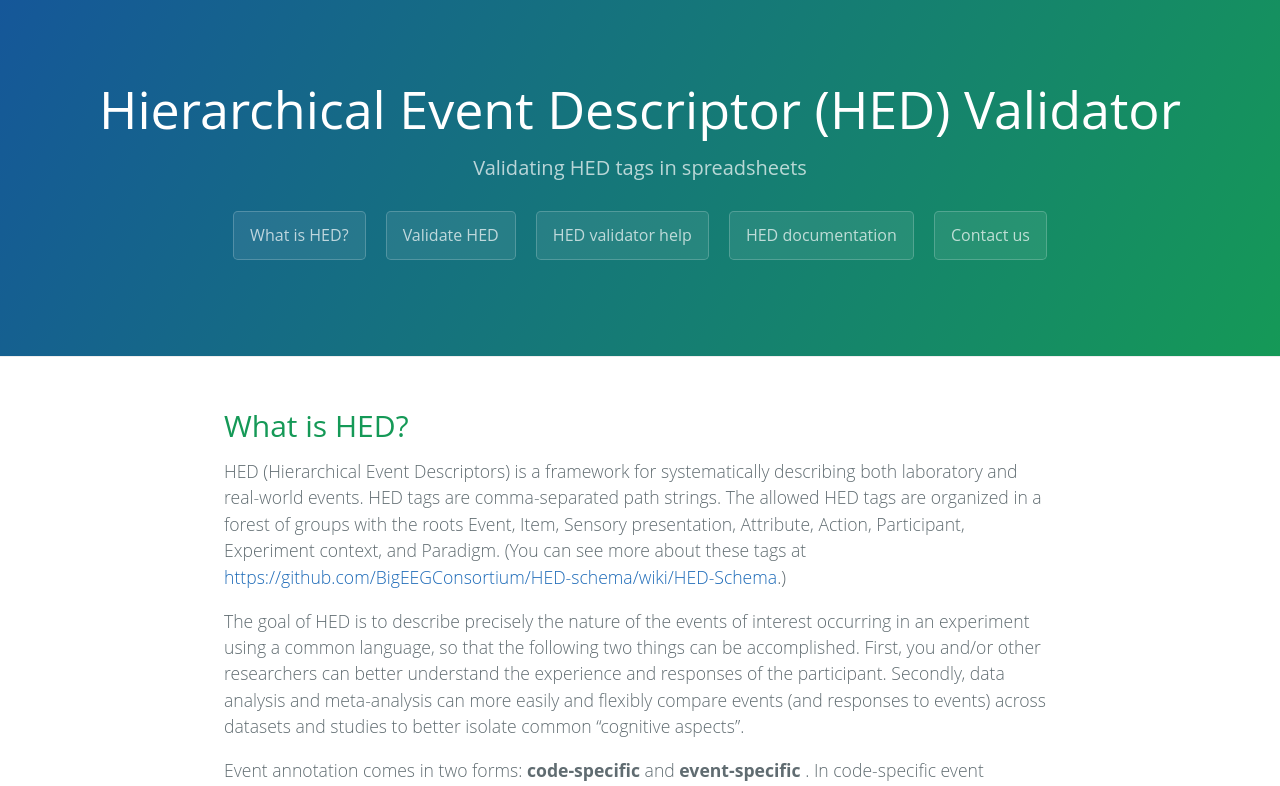
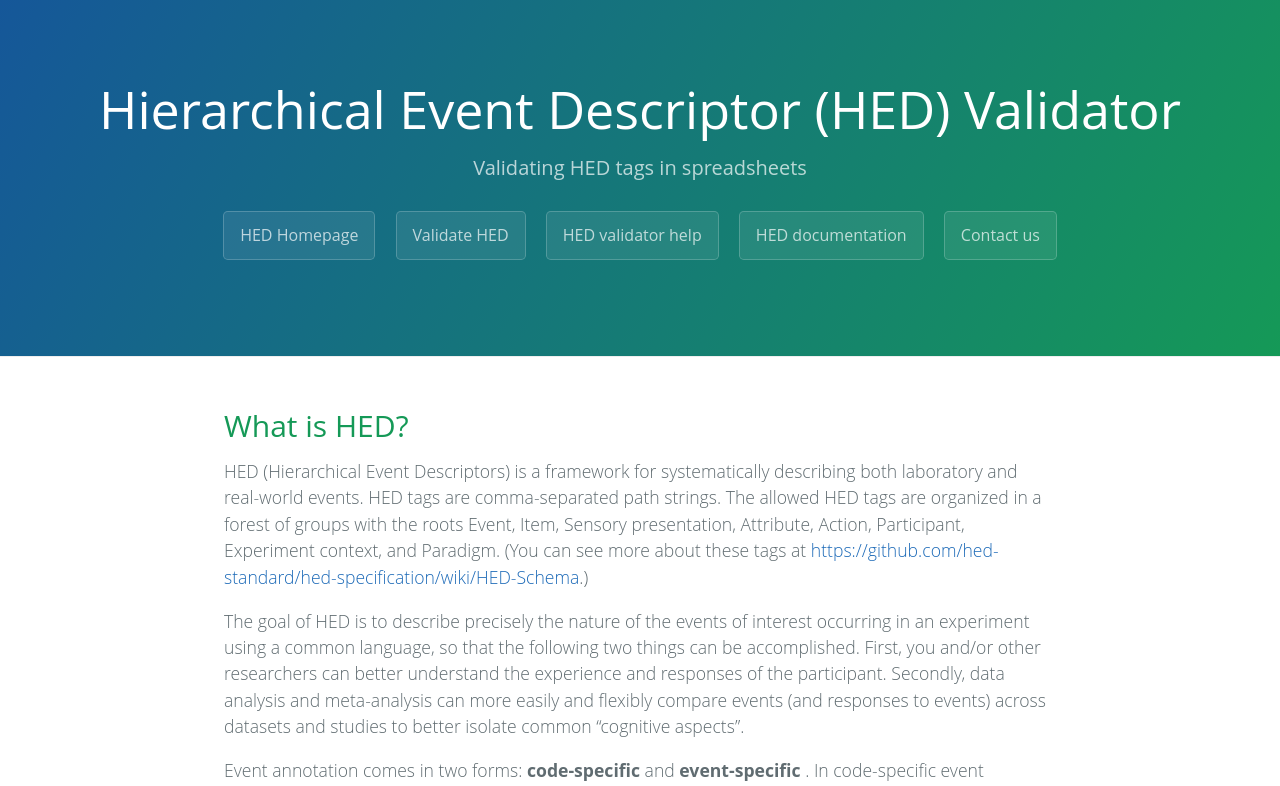
Before and after one commit to IanCa/hed-web, a Python web app: template webinterface/webinterface/templates/home.html in a window 1280 px wide. Shown: the top 786 px of the page. Run offline with Jinja, Linux system fonts and the light colour scheme; the template is opened without the code that fills it, so the values that code supplies are empty; some libraries are stand-ins or nearby versions.

Commit message:
Update URLs for new websites

```diff
--- a/webinterface/webinterface/templates/home.html
+++ b/webinterface/webinterface/templates/home.html
@@ -4,7 +4,7 @@
     <p>HED (Hierarchical Event Descriptors) is a framework for systematically describing both laboratory and real-world
         events. HED tags are comma-separated path strings. The allowed HED tags are organized in a forest of groups with
         the roots Event, Item, Sensory presentation, Attribute, Action, Participant, Experiment context, and Paradigm.
-        (You can see more about these tags at <a href="https://github.com/hed-standard/hed-specification/wiki/HED-Schema">https://github.com/BigEEGConsortium/HED-schema/wiki/HED-Schema</a>.)
+        (You can see more about these tags at <a href="https://github.com/hed-standard/hed-specification/wiki/HED-Schema">https://github.com/hed-standard/hed-specification/wiki/HED-Schema</a>.)
     </p>
     <p>
         The goal of HED is to describe precisely the nature of the events of interest occurring in an experiment using a
--- a/webinterface/webinterface/templates/layout.html
+++ b/webinterface/webinterface/templates/layout.html
@@ -24,10 +24,10 @@
 <section class="page-header">
     <h1 class="project-name">Hierarchical Event Descriptor (HED) Validator</h1>
     <h2 class="project-tagline">Validating HED tags in spreadsheets</h2>
-    <a href="{{ url_for('route_blueprint.render_home_page') }}" class="btn">What is HED?</a>
+    <a href="http://www.hedtags.org/" class="btn">HED Homepage</a>
     <a href="{{ url_for('route_blueprint.render_validation_form') }}" class="btn">Validate HED</a>
     <a href="{{ url_for('route_blueprint.render_help_page') }}" class="btn">HED validator help</a>
-    <a href="http://www.hedtags.org/" class="btn">HED documentation</a>
+    <a href="http://www.hedtags.org/hed-docs" class="btn">HED documentation</a>
     <a href="http://visual.cs.utsa.edu/contact-info" class="btn">Contact us</a>
 </section>
 <section class="main-content">
```
